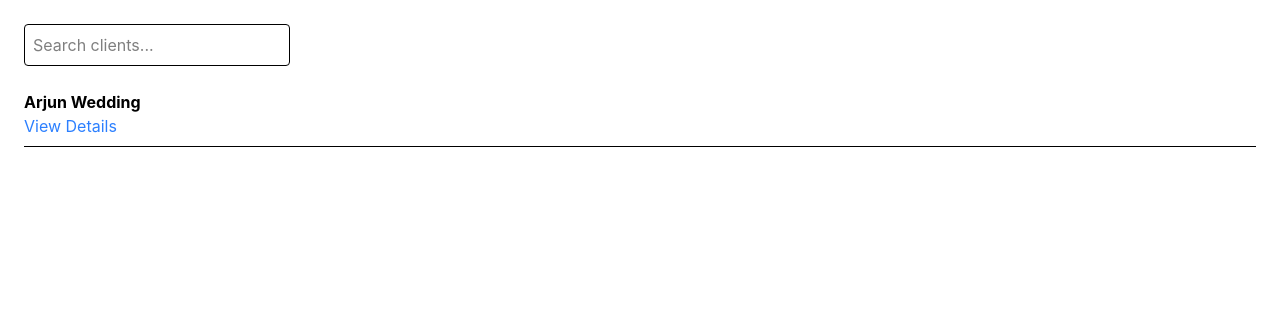
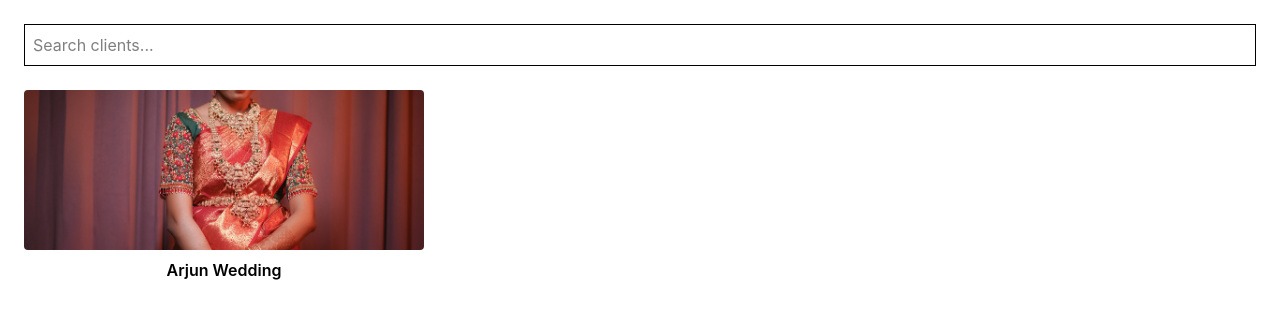
Before and after one commit to anantharjun672001-a11y/StuartPhotography, a React (Vite) app: page /clients in a window 1280 px wide. Shown: the top 318 px of the page. Built offline with nearby package versions, Linux system fonts and the light colour scheme.

Commit message:
client,clientGallery,client.js updated

```diff
--- a/src/data/client.js
+++ b/src/data/client.js
@@ -1,8 +1,14 @@
-export const client=[
-    {
-        id:"arjun",
-        name:"Arjun Wedding",
-        password:"12345",
-        images:["/images/d1.jpeg","/images/d2.jpeg"]
-    }
+
+
+export const client = [
+  {
+    id: "arjun",
+    name: "Arjun Wedding",
+    password: "12345",
+    coverImage: "/images/b1.jpeg",
+    images: [
+      "/images/d1.jpeg",
+      "/images/d2.jpeg"
+    ]
+  }
 ];
--- a/src/pages/ClientGallery.jsx
+++ b/src/pages/ClientGallery.jsx
@@ -11,13 +11,11 @@ const ClientGallery = () => {
   const [entered, setEntered] = useState("");
   const [access, setAccess] = useState(false);
 
-
   const downloadAll = async () => {
     const zip = new JSZip();
 
     for (let i = 0; i < currentClient.images.length; i++) {
-      const imgUrl = currentClient.images[i];
-      const response = await fetch(imgUrl);
+      const response = await fetch(currentClient.images[i]);
       const blob = await response.blob();
       zip.file(`image-${i + 1}.jpg`, blob);
     }
@@ -28,7 +26,6 @@ const ClientGallery = () => {
 
   if (!currentClient) return <p>Client Not Found</p>;
 
-  // 🔐 Password Screen
   if (!access) {
     return (
       <div className="p-6">
@@ -36,14 +33,14 @@ const ClientGallery = () => {
           type="password"
           placeholder="Enter password"
           onChange={(e) => setEntered(e.target.value)}
-          className="border p-2 rounded mb-4"
+          className="border p-2 mb-4"
         />
         <button
           onClick={() => {
             if (entered === currentClient.password) setAccess(true);
-            else alert("Incorrect password");
+            else alert("Wrong password");
           }}
-          className="bg-blue-500 text-white px-4 py-2 rounded"
+          className="bg-black text-white px-4 py-2"
         >
           Submit
         </button>
@@ -51,10 +48,8 @@ const ClientGallery = () => {
     );
   }
 
-
   return (
     <div className="p-6">
-
 
       <button
         onClick={downloadAll}
@@ -63,29 +58,27 @@ const ClientGallery = () => {
         Download All
       </button>
 
-      {/* Images */}
-      <div className="grid grid-cols-1 md:grid-cols-2 lg:grid-cols-3 gap-4">
-        {currentClient.images.map((img, index) => (
-          <div key={index} className="relative group">
+      <div className="grid grid-cols-1 md:grid-cols-3 gap-4">
+        {currentClient.images.map((img, i) => (
+          <div key={i} className="relative group">
 
             <img
               src={img}
-              alt={`Client ${index}`}
               className="w-full h-60 object-cover rounded"
             />
 
-
+            {/* Watermark */}
             <div className="absolute inset-0 flex items-center justify-center">
-              <p className="text-white text-xl opacity-20 rotate-[-20deg]">
+              <p className="text-white opacity-20 rotate-[-20deg]">
                 Stuart Photography
               </p>
             </div>
 
-
+            {/* Download */}
             <a
               href={img}
               download
-              className="absolute bottom-2 right-2 bg-black text-white text-sm px-3 py-1 rounded opacity-0 group-hover:opacity-100 transition"
+              className="absolute bottom-2 right-2 bg-black text-white px-2 py-1 text-sm opacity-0 group-hover:opacity-100"
             >
               Download
             </a>
@@ -93,6 +86,7 @@ const ClientGallery = () => {
           </div>
         ))}
       </div>
+
     </div>
   );
 };
--- a/src/pages/Clients.jsx
+++ b/src/pages/Clients.jsx
@@ -1,35 +1,56 @@
-import React, { useState } from 'react';
-import { useNavigate } from 'react-router-dom';
-import { client } from '../data/client';
+import { useState } from "react";
+import { useNavigate } from "react-router-dom";
+import { client } from "../data/client";
 
 const Clients = () => {
-
-    const [search,setSearch] = useState("");
+  const [search, setSearch] = useState("");
   const navigate = useNavigate();
 
-    const filtered = client.filter((item) => item.name.toLowerCase().includes(search.toLowerCase()));
+  const filtered = client.filter((item) =>
+    item.name.toLowerCase().includes(search.toLowerCase())
+  );
 
   return (
-        <div className='p-6'>
+    <div className="p-6">
+
+      {/* Search */}
       <input
         type="text"
         placeholder="Search clients..."
-                value={search}
+        className="border p-2 w-full mb-6"
         onChange={(e) => setSearch(e.target.value)}
-                className="border p-2 rounded mb-4"
       />
 
+      {/* Grid */}
+      <div className="grid grid-cols-2 md:grid-cols-3 gap-4">
         {filtered.map((item) => (
-                <div key={item.id} className="border-b py-2">
-                    <h3 className="font-bold">{item.name}</h3>
-                    <button
+          <div
+            key={item.id}
             onClick={() => navigate(`/clients/${item.id}`)}
-                        className="text-blue-500 hover:underline"
+            className="cursor-pointer group"
           >
-                        View Details
-                    </button>
+            <div className="relative">
+
+              <img
+                src={item.coverImage}
+                className="w-full h-40 object-cover rounded"
+              />
+
+              <div className="absolute inset-0 bg-black/30 flex items-center justify-center opacity-0 group-hover:opacity-100 transition">
+                <p className="text-white font-bold">
+                  View
+                </p>
+              </div>
+
+            </div>
+
+            <h3 className="mt-2 text-center font-semibold">
+              {item.name}
+            </h3>
           </div>
         ))}
+      </div>
+
     </div>
   );
 };
```
Lines whose indentation alone changed are shown as unchanged.
